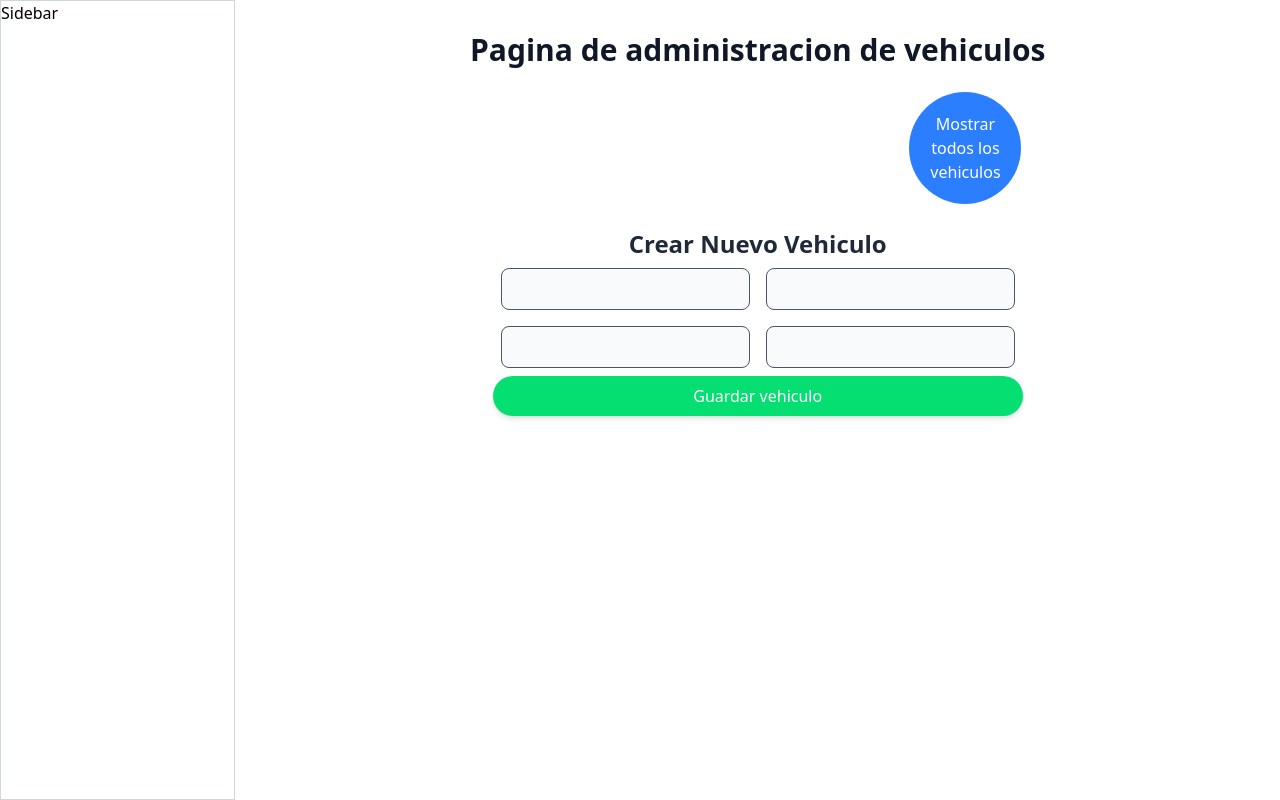
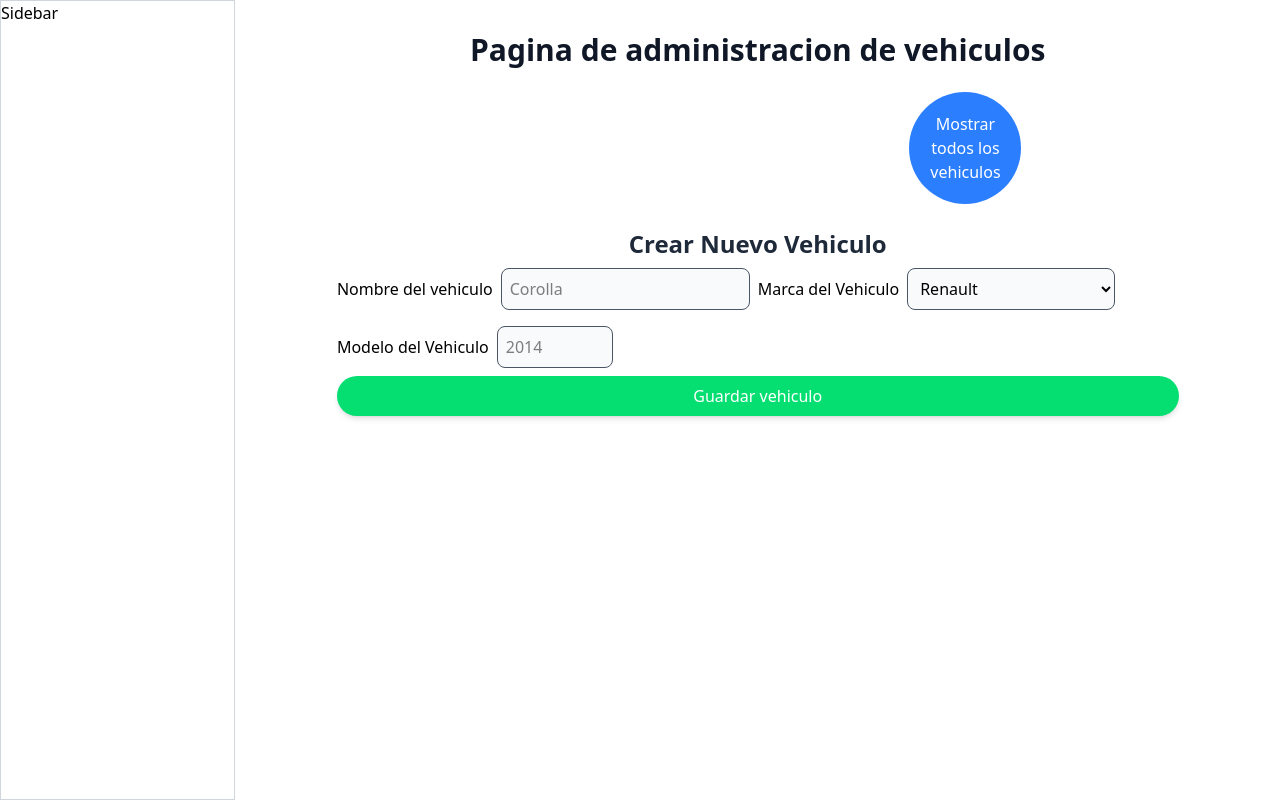
Before and after one commit to hanrike/pyppageTailwind, a React (Vite) app: page /admin/vehiculos in a window 1280 px wide. Both pictures are taken after a click on the button "Crear nuevo Vehiculo". Built offline with nearby package versions, Linux system fonts and the light colour scheme.

Commit message:
formulario de vehiculos con diferentes opciones con clñases tailwind

```diff
--- a/src/pages/admin/Vehiculos.jsx
+++ b/src/pages/admin/Vehiculos.jsx
@@ -129,11 +129,42 @@ const FormularioCreacionVehiculos = () => {
   return(
     <div className='flex flex-col items-center justify-center'>
       <h2 className='text-2xl font-extrabold text-gray-800'>Crear Nuevo Vehiculo</h2>
+      {/**Formulario para la creacion de Vehiculos  */}
       <form className='grid grid-cols-2'>
-        <input className='bg-gray-50 border border-gray-600 p-2 rounded-lg m-2' type="text" />
-        <input className='bg-gray-50 border border-gray-600 p-2 rounded-lg m-2'type="text" />
-        <input className='bg-gray-50 border border-gray-600 p-2 rounded-lg m-2'type="text" />
-        <input className='bg-gray-50 border border-gray-600 p-2 rounded-lg m-2'type="text" />
+        {/**Nombre vehiculo con opcion de texto para agrgar formulario  */}
+        <label htmlFor='nombre'>
+          Nombre del vehiculo
+        <input
+        name='nombre'
+        className='bg-gray-50 border border-gray-600 p-2 rounded-lg m-2'
+         type="text"
+         placeholder='Corolla' />
+        </label>
+        {/**marca vehiculo con opcion select para eleccion de marca  */}
+        <label htmlFor='marca'>
+          Marca del Vehiculo
+        <select
+        className='bg-gray-50 border border-gray-600 p-2 rounded-lg m-2'
+        name='marca'>
+          <option disabled>Seleccione una Opción</option>
+          <option>Renault</option>
+          <option>Toyota</option>
+          <option>Ford</option>
+          <option>Mazda</option>
+          <option>Chevrolet</option>
+        </select>
+        </label>
+        {/**modelo vehiculo con opcion tipo numero con valor maximo 2025 y minimo 2005  */}
+        <label htmlFor='modelo'>
+         Modelo del Vehiculo
+        <input
+        name='modelo'
+        className='bg-gray-50 border border-gray-600 p-2 rounded-lg m-2'
+         type="number"
+         min={2005}
+         max={2025}
+         placeholder='2014' />
+        </label>
         <button className='col-span-2 bg-green-400 p-2 rounded-full shadow-md hover:bg-green-600 text-white'>Guardar vehiculo</button>
       </form>
     </div>
```
